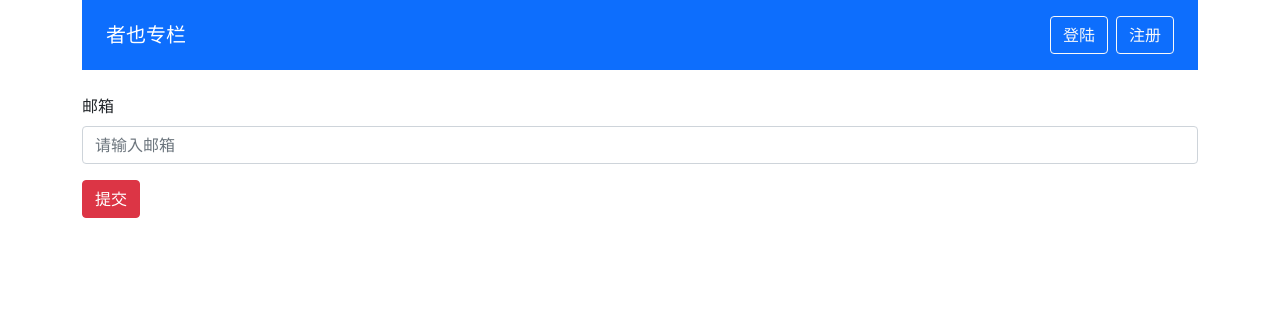
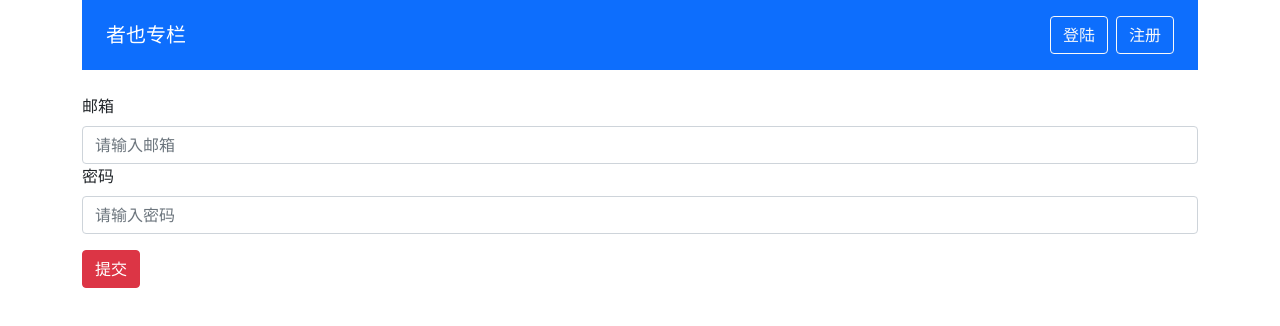
Before and after one commit to HenryC-3/vue-ts-zhihu, a Vue app: page /login in a window 1280 px wide. Shown: the top 326 px of the page. Built offline with nearby package versions, Linux system fonts and the light colour scheme.

Commit message:
feat(login 视图): 添加密码输入

```diff
--- a/src/utils/validateRules.ts
+++ b/src/utils/validateRules.ts
@@ -3,6 +3,10 @@ import { RulesProp } from "../types/types";
 export const emailRule: RulesProp = [
   { type: "required", message: "邮箱不能为空" },
   { type: "email", message: "邮箱格式错误" }
+];
+
+export const passwordRule: RulesProp = [
+  { type: "required", message: "密码不能为空" }
 ];
 
 export const postTitleRule: RulesProp = [
--- a/src/views/Login.vue
+++ b/src/views/Login.vue
@@ -4,11 +4,19 @@
     <template #default>
       <label class="form-label">邮箱</label>
       <validate-input
+        v-model="email"
         :rules="emailRule"
-        type="text"
+        type="email"
         placeholder="请输入邮箱"
-      ></validate-input
-    ></template>
+      ></validate-input>
+      <label class="form-label">密码</label>
+      <validate-input
+        v-model="password"
+        :rules="passwordRule"
+        type="password"
+        placeholder="请输入密码"
+      ></validate-input>
+    </template>
     <!--  -->
     <template #submit>
       <button type="submit" class="btn btn-danger">提交</button>
@@ -18,16 +26,19 @@
 
 <script lang="ts">
 import ValidateForm from "@/components/ValidateForm.vue";
-import { defineComponent } from "vue";
+import { defineComponent, ref } from "vue";
 import { useRouter } from "vue-router";
 import { useStore } from "vuex";
 import ValidateInput from "../components/ValidateInput.vue";
-import { emailRule } from "../utils/validateRules";
+import { emailRule, passwordRule } from "../utils/validateRules";
 
 export default defineComponent({
   name: "Login",
   components: { ValidateInput, ValidateForm },
   setup() {
+    const email = ref("");
+    const password = ref("");
+
     const store = useStore();
     const router = useRouter();
     const onFormSubmit = (result: boolean) => {
@@ -39,7 +50,10 @@ export default defineComponent({
     };
     return {
       emailRule,
-      onFormSubmit
+      passwordRule,
+      onFormSubmit,
+      email,
+      password
     };
   }
 });
```
